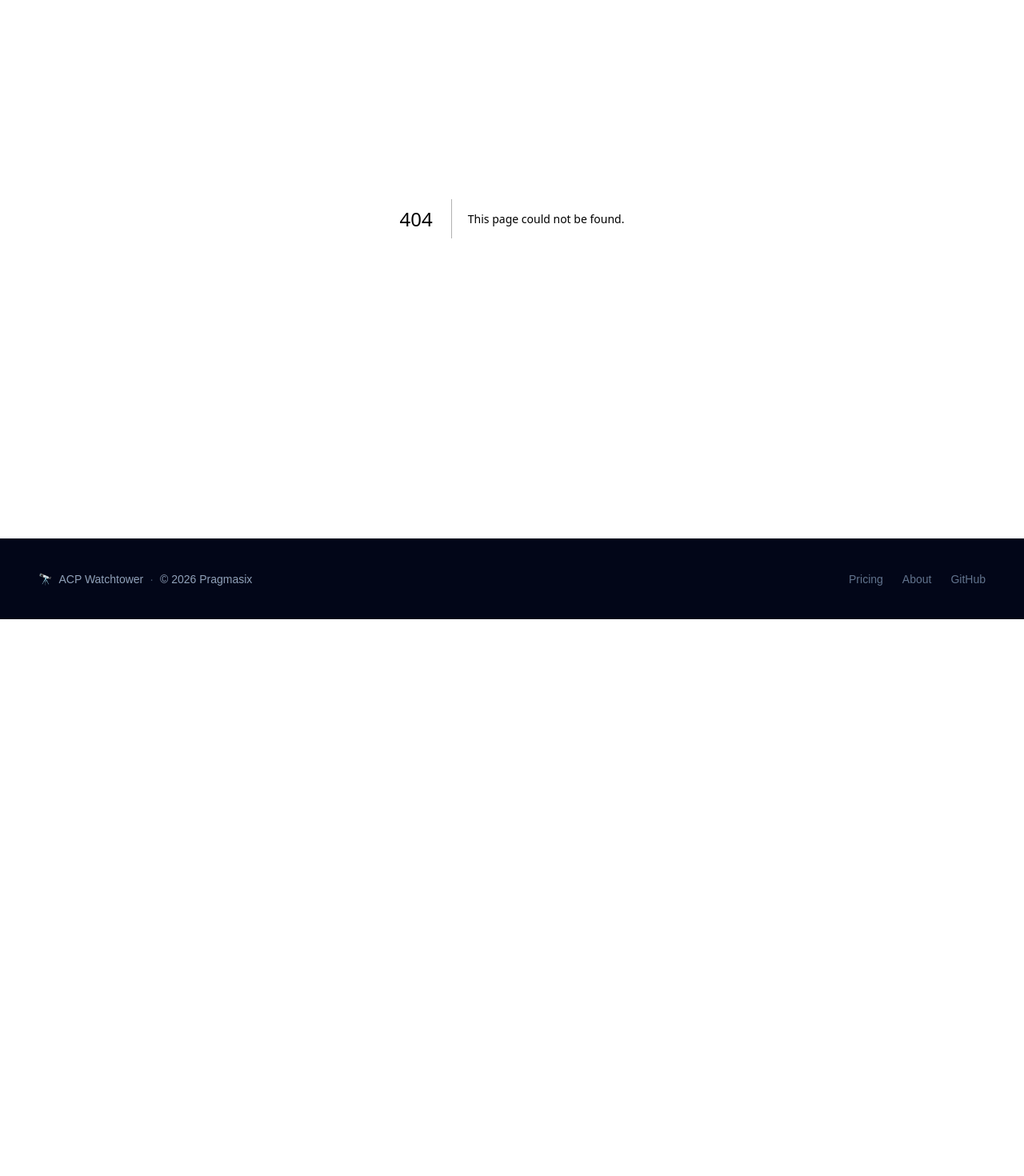
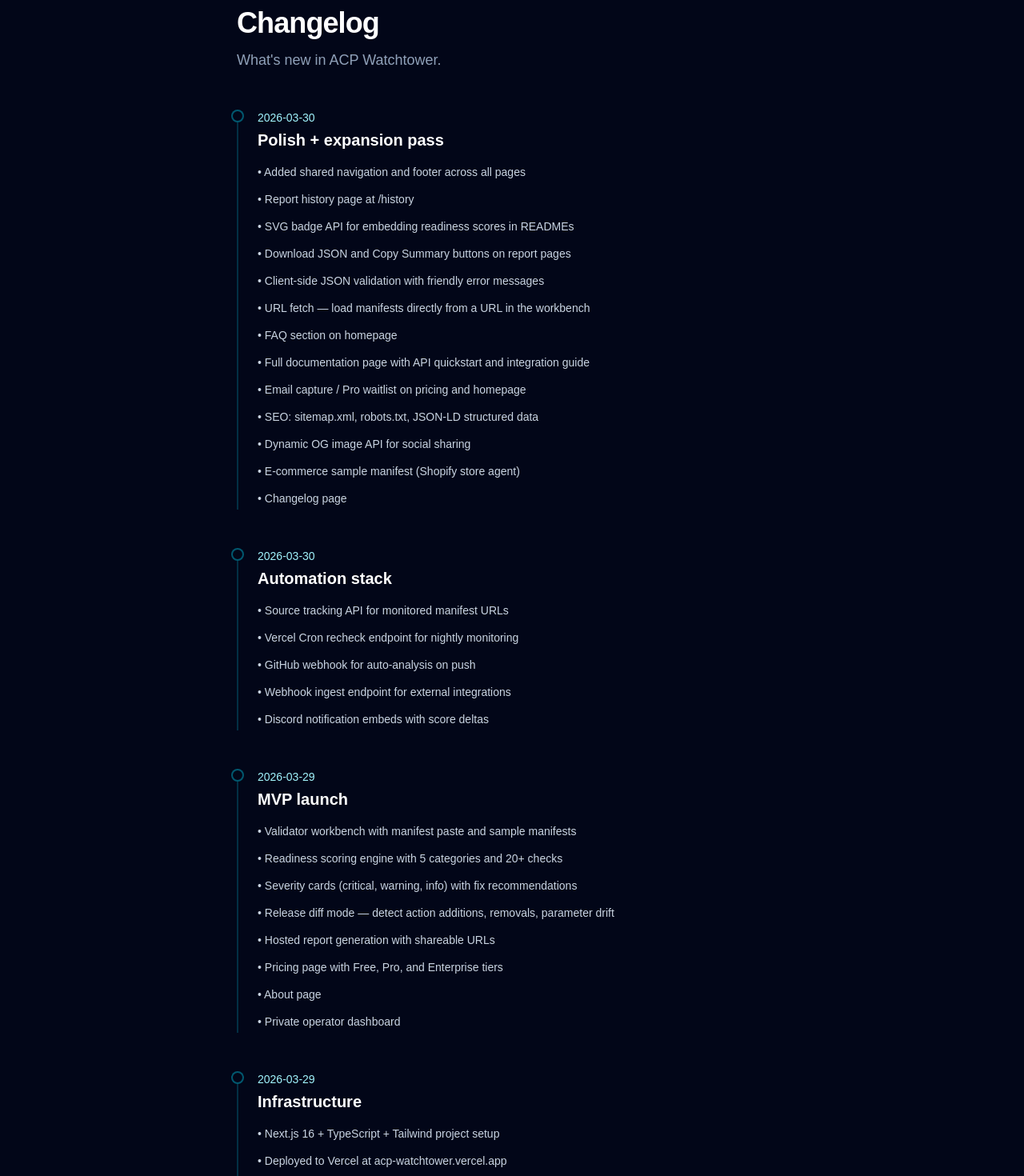
Before and after one commit to Splaticusamz/acp-watchtower, a Next.js app: page /changelog in a window 1280 px wide. Before the commit this address had no page. Shown: the part 180-1650 px from the top of the page at 80% size. Before the commit the page ends 954 px from the top, so only its background shows below. Built offline with nearby package versions, Linux system fonts and the light colour scheme.

Commit message:
feat: changelog page with timeline UI

```diff
--- /dev/null
+++ b/src/app/changelog/page.tsx
@@ -0,0 +1,92 @@
+import Link from "next/link";
+import type { Metadata } from "next";
+
+export const metadata: Metadata = {
+  title: "Changelog — ACP Watchtower",
+  description: "What's new in ACP Watchtower. Feature updates, improvements, and fixes.",
+};
+
+const entries = [
+  {
+    date: "2026-03-30",
+    title: "Polish + expansion pass",
+    items: [
+      "Added shared navigation and footer across all pages",
+      "Report history page at /history",
+      "SVG badge API for embedding readiness scores in READMEs",
+      "Download JSON and Copy Summary buttons on report pages",
+      "Client-side JSON validation with friendly error messages",
+      "URL fetch — load manifests directly from a URL in the workbench",
+      "FAQ section on homepage",
+      "Full documentation page with API quickstart and integration guide",
+      "Email capture / Pro waitlist on pricing and homepage",
+      "SEO: sitemap.xml, robots.txt, JSON-LD structured data",
+      "Dynamic OG image API for social sharing",
+      "E-commerce sample manifest (Shopify store agent)",
+      "Changelog page",
+    ],
+  },
+  {
+    date: "2026-03-30",
+    title: "Automation stack",
+    items: [
+      "Source tracking API for monitored manifest URLs",
+      "Vercel Cron recheck endpoint for nightly monitoring",
+      "GitHub webhook for auto-analysis on push",
+      "Webhook ingest endpoint for external integrations",
+      "Discord notification embeds with score deltas",
+    ],
+  },
+  {
+    date: "2026-03-29",
+    title: "MVP launch",
+    items: [
+      "Validator workbench with manifest paste and sample manifests",
+      "Readiness scoring engine with 5 categories and 20+ checks",
+      "Severity cards (critical, warning, info) with fix recommendations",
+      "Release diff mode — detect action additions, removals, parameter drift",
+      "Hosted report generation with shareable URLs",
+      "Pricing page with Free, Pro, and Enterprise tiers",
+      "About page",
+      "Private operator dashboard",
+    ],
+  },
+  {
+    date: "2026-03-29",
+    title: "Infrastructure",
+    items: [
+      "Next.js 16 + TypeScript + Tailwind project setup",
+      "Deployed to Vercel at acp-watchtower.vercel.app",
+      "GitHub repo at github.com/Splaticusamz/acp-watchtower",
+      "Professional documentation structure",
+    ],
+  },
+];
+
+export default function ChangelogPage() {
+  return (
+    <main className="min-h-screen bg-slate-950 text-slate-100">
+      <div className="mx-auto max-w-3xl px-6 py-20 sm:px-10">
+        <Link href="/" className="text-sm text-cyan-400 hover:text-cyan-300">← Back to home</Link>
+
+        <h1 className="mt-8 text-4xl font-semibold tracking-tight text-white">Changelog</h1>
+        <p className="mt-3 text-lg text-slate-400">What&apos;s new in ACP Watchtower.</p>
+
+        <div className="mt-12 space-y-12">
+          {entries.map((entry, i) => (
+            <div key={i} className="relative border-l-2 border-cyan-400/20 pl-6">
+              <div className="absolute -left-[9px] top-0 h-4 w-4 rounded-full border-2 border-cyan-400/40 bg-slate-950" />
+              <p className="text-sm font-medium text-cyan-200">{entry.date}</p>
+              <h2 className="mt-1 text-xl font-semibold text-white">{entry.title}</h2>
+              <ul className="mt-3 space-y-1.5 text-sm leading-7 text-slate-300">
+                {entry.items.map((item) => (
+                  <li key={item}>• {item}</li>
+                ))}
+              </ul>
+            </div>
+          ))}
+        </div>
+      </div>
+    </main>
+  );
+}
--- a/src/components/Footer.tsx
+++ b/src/components/Footer.tsx
@@ -12,6 +12,7 @@ export default function Footer() {
         </div>
         <div className="flex gap-6 text-sm text-slate-500">
           <Link href="/pricing" className="transition hover:text-slate-300">Pricing</Link>
+          <Link href="/changelog" className="transition hover:text-slate-300">Changelog</Link>
           <Link href="/about" className="transition hover:text-slate-300">About</Link>
           <a href="https://github.com/Splaticusamz/acp-watchtower" target="_blank" rel="noopener noreferrer" className="transition hover:text-slate-300">GitHub</a>
         </div>
```
